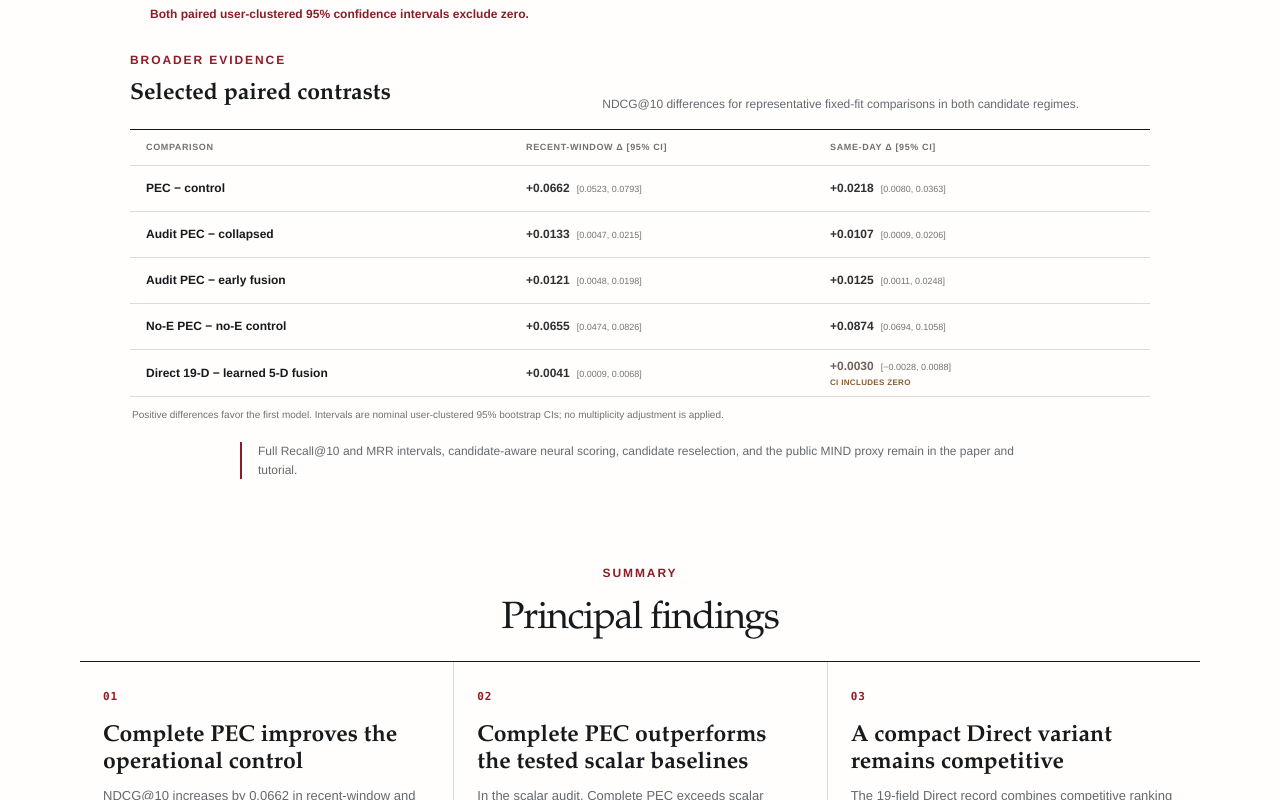
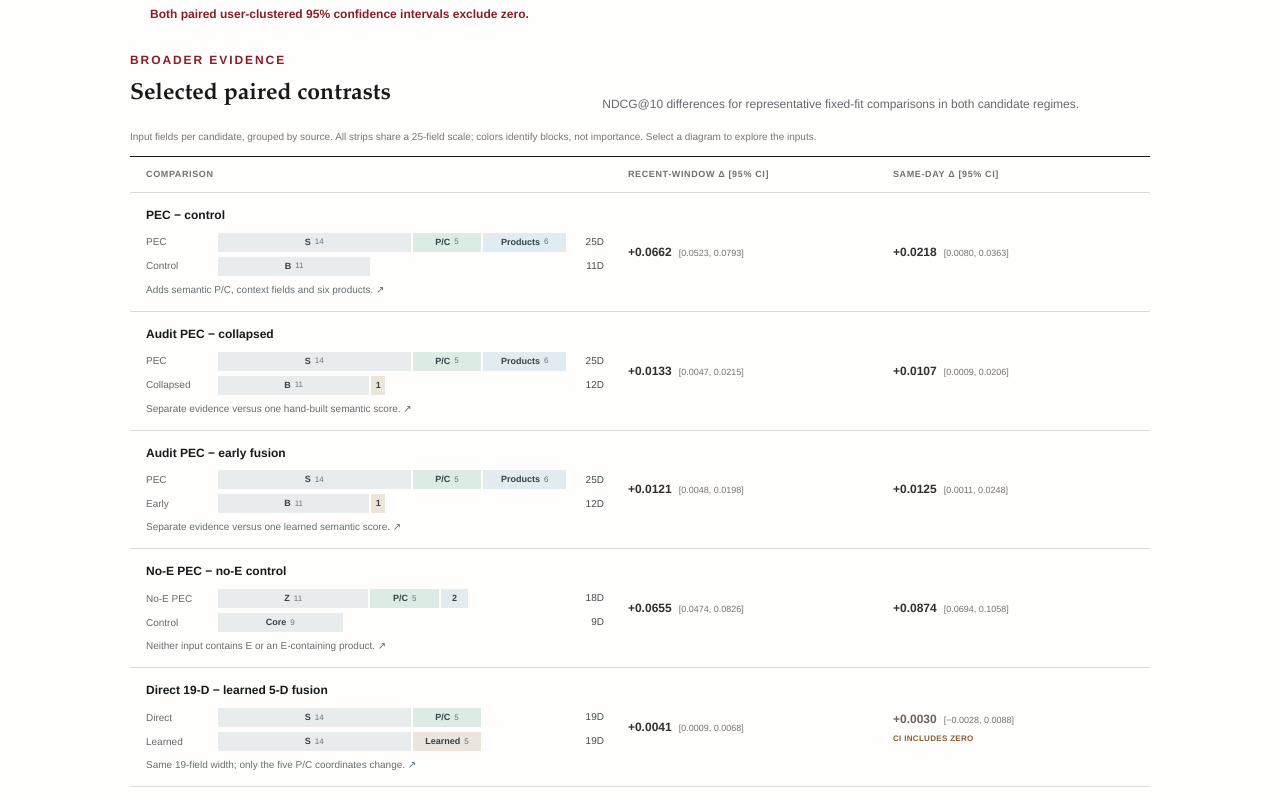
Before and after one commit to WoojinPark-Jay/pec-fuse-ranking, a React (Vite) app in the folder tutorial/: page / in a window 1280 px wide. Shown: the part 3060-3860 px from the top of the page. Built offline with nearby package versions, Linux system fonts and the light colour scheme.

Commit message:
Add compact input diagrams to project comparison table

```diff
--- /dev/null
+++ b/tutorial/src/components/comparison-input-strips.css
@@ -0,0 +1,43 @@
+/* Compact input diagrams for the project results table, not candidate matrices. */
+.project-page .contrast-table .contrast-row { grid-template-columns: minmax(0, 1.9fr) minmax(0, 1fr) minmax(0, 1fr); column-gap: 24px; }
+.project-page .contrast-table .contrast-row:not(.contrast-header) { padding-block: 14px; }
+.contrast-structure { min-width: 0; }
+.contrast-structure > strong { display: block; margin-bottom: 9px; font-size: 12px; line-height: 1.4; }
+.project-page .comparison-input-strips { display: block; color: inherit; text-decoration: none; }
+.input-strip-pair { display: grid; gap: 5px; }
+.input-strip-row { display: grid; grid-template-columns: 64px minmax(0, 1fr) 30px; gap: 8px; align-items: center; }
+.input-strip-name { color: #65696d; font-size: 10px; line-height: 1.2; }
+.input-strip-track { display: flex; min-width: 0; height: 19px; gap: 2px; }
+.input-strip-part { display: flex; min-width: 0; align-items: center; justify-content: center; gap: 4px; color: #344247; font-size: 9px; font-weight: 650; line-height: 1; }
+.input-strip-part > span { opacity: .7; font-size: 8px; font-weight: 500; }
+.input-strip-context { background: #e9ecec; }
+.input-strip-semantic { background: #dcece5; }
+.input-strip-products { background: #e1ecf1; }
+.input-strip-mixed { background: #ebe5db; }
+.input-strip-remainder { min-width: 0; }
+.input-strip-width { color: #454b4e; font-size: 10px; font-variant-numeric: tabular-nums; text-align: right; }
+.input-strip-note { display: block; margin-top: 7px; color: #686e70; font-size: 10px; line-height: 1.4; }
+.input-strip-note > span { color: #526b74; }
+.comparison-input-strips:hover .input-strip-note { color: #253c46; text-decoration: underline; text-underline-offset: 3px; }
+.comparison-input-strips:focus-visible { outline: 2px solid #315b6b; outline-offset: 5px; }
+.project-page .contrast-estimate { display: flex; flex-wrap: wrap; gap: 3px 7px; align-items: baseline; }
+.project-page .contrast-estimate em { flex-basis: 100%; }
+.contrast-input-key { margin: 0 0 12px; color: #777875; font-size: 10px; line-height: 1.5; }
+@media(max-width: 800px) {
+  .project-page .contrast-table .contrast-row { column-gap: 16px; }
+  .input-strip-row { grid-template-columns: 52px minmax(0, 1fr) 26px; gap: 5px; }
+  .input-strip-part { font-size: 8px; gap: 2px; }
+}
+@media(max-width: 680px) {
+  .project-page .contrast-table { overflow: visible; }
+  .project-page .contrast-table .contrast-header { display: none; }
+  .project-page .contrast-table .contrast-row { min-width: 0; grid-template-columns: minmax(0, 1fr) minmax(0, 1fr); gap: 12px 18px; padding-inline: 0; }
+  .contrast-structure { grid-column: 1 / -1; }
+  .contrast-structure > strong { font-size: 13px; }
+  .input-strip-row { grid-template-columns: 64px minmax(0, 1fr) 30px; gap: 8px; }
+  .input-strip-part { font-size: 10px; }
+  .input-strip-note { font-size: 11px; }
+  .project-page .contrast-estimate::before { flex-basis: 100%; color: #737879; font-size: 9px; font-weight: 500; letter-spacing: .04em; }
+  .project-page .contrast-estimate:nth-child(2)::before { content: "RECENT-WINDOW"; }
+  .project-page .contrast-estimate:nth-child(3)::before { content: "SAME-DAY"; }
+}
--- /dev/null
+++ b/tutorial/src/components/comparison-input-strips.tsx
@@ -0,0 +1,37 @@
+import "./comparison-input-strips.css";
+
+type Part = { label: string; count: number; tone: "context" | "semantic" | "products" | "mixed"; description: string };
+type Input = { label: string; parts: Part[] };
+const context = (label: string, count: number, description: string): Part => ({ label, count, tone: "context", description });
+const semantic: Part = { label: "P/C", count: 5, tone: "semantic", description: "One profile alignment and four semantic consumption summaries" };
+const products: Part = { label: "Products", count: 6, tone: "products", description: "Six explicit cross-source products" };
+const shared = context("S", 14, "Shared context: eleven Z fields and three retained-trace fields");
+const baseline = context("B", 11, "Operational baseline: nine core controls and trace membership and reciprocal rank; not the eleven-field Z block");
+const complete: Input = { label: "PEC", parts: [shared, semantic, products] };
+const schemas = {
+  headline: { rows: [complete, { label: "Control", parts: [baseline] }], note: "Adds semantic P/C, context fields and six products." },
+  collapsed: { rows: [complete, { label: "Collapsed", parts: [baseline, { label: "1", count: 1, tone: "mixed", description: "One hand-built mixed semantic score" }] }], note: "Separate evidence versus one hand-built semantic score." },
+  early: { rows: [complete, { label: "Early", parts: [baseline, { label: "1", count: 1, tone: "mixed", description: "One learned mixed semantic score; not the learned 5-D audit" }] }], note: "Separate evidence versus one learned semantic score." },
+  noe: { rows: [{ label: "No-E PEC", parts: [context("Z", 11, "Nine core controls plus profile-count and consumption-count fields"), semantic, { label: "2", count: 2, tone: "products", description: "Two remaining profile-consumption products; all E-containing products removed" }] }, { label: "Control", parts: [context("Core", 9, "Nine core controls; trace membership and reciprocal rank removed from B")] }], note: "Neither input contains E or an E-containing product." },
+  direct: { rows: [{ label: "Direct", parts: [shared, semantic] }, { label: "Learned", parts: [shared, { label: "Learned", count: 5, tone: "mixed", description: "A learned five-dimensional transform of the same five P/C coordinates" }] }], note: "Same 19-field width; only the five P/C coordinates change." },
+} satisfies Record<string, { rows: Input[]; note: string }>;
+
+export function ComparisonInputStrips({ kind }: { kind: keyof typeof schemas }) {
+  const schema = schemas[kind];
+  return <a className="comparison-input-strips" href="?view=tutorial&lang=en#atlas" aria-label={schema.note + " Explore input definitions in the tutorial."}>
+    <span className="input-strip-pair">
+      {schema.rows.map(row => {
+        const total = row.parts.reduce((n, part) => n + part.count, 0);
+        return <span className="input-strip-row" key={row.label}>
+          <span className="input-strip-name">{row.label}</span>
+          <span className="input-strip-track" role="img" aria-label={row.label + ": " + row.parts.map(part => part.description + " (" + part.count + " fields)").join("; ") + ". Total " + total + " fields."}>
+            {row.parts.map(part => <span key={part.label} className={"input-strip-part input-strip-" + part.tone} style={{ flex: part.count + " 0 0" }} title={part.description + " (" + part.count + " fields)"} aria-hidden="true">{part.label}{part.count > 2 && <span>{part.count}</span>}</span>)}
+            {total < 25 && <span className="input-strip-remainder" style={{ flex: (25 - total) + " 0 0" }} aria-hidden="true" />}
+          </span>
+          <span className="input-strip-width">{total}D</span>
+        </span>;
+      })}
+    </span>
+    <span className="input-strip-note">{schema.note}<span aria-hidden="true"> ↗</span></span>
+  </a>;
+}
--- a/tutorial/src/project-home.tsx
+++ b/tutorial/src/project-home.tsx
@@ -1,4 +1,5 @@
 import "./project-home.css";
+import { ComparisonInputStrips } from "./components/comparison-input-strips";
 
 const REPOSITORY_URL = "https://github.com/WoojinPark-Jay/pec-fuse-ranking";
 const ARTIFACT_URL = "https://anonymous.4open.science/r/pec-fuse-ranking-9F34/";
@@ -131,13 +132,14 @@ export function ProjectHome(_props: { lang: "en" | "ko" }) {
               <div><p className="section-kicker">Broader evidence</p><h3>Selected paired contrasts</h3></div>
               <p>NDCG@10 differences for representative fixed-fit comparisons in both candidate regimes.</p>
             </div>
+            <p className="contrast-input-key">Input fields per candidate, grouped by source. All strips share a 25-field scale; colors identify blocks, not importance. Select a diagram to explore the inputs.</p>
             <div className="contrast-table" role="table" aria-label="Selected paired NDCG at 10 contrasts">
               <div className="contrast-row contrast-header" role="row"><span role="columnheader">Comparison</span><span role="columnheader">Recent-window Δ [95% CI]</span><span role="columnheader">Same-day Δ [95% CI]</span></div>
-              <div className="contrast-row" role="row"><strong role="cell">PEC − control</strong><span className="contrast-estimate" role="cell">+0.0662 <small>[0.0523, 0.0793]</small></span><span className="contrast-estimate" role="cell">+0.0218 <small>[0.0080, 0.0363]</small></span></div>
-              <div className="contrast-row" role="row"><strong role="cell">Audit PEC − collapsed</strong><span className="contrast-estimate" role="cell">+0.0133 <small>[0.0047, 0.0215]</small></span><span className="contrast-estimate" role="cell">+0.0107 <small>[0.0009, 0.0206]</small></span></div>
-              <div className="contrast-row" role="row"><strong role="cell">Audit PEC − early fusion</strong><span className="contrast-estimate" role="cell">+0.0121 <small>[0.0048, 0.0198]</small></span><span className="contrast-estimate" role="cell">+0.0125 <small>[0.0011, 0.0248]</small></span></div>
-              <div className="contrast-row" role="row"><strong role="cell">No-E PEC − no-E control</strong><span className="contrast-estimate" role="cell">+0.0655 <small>[0.0474, 0.0826]</small></span><span className="contrast-estimate" role="cell">+0.0874 <small>[0.0694, 0.1058]</small></span></div>
-              <div className="contrast-row" role="row"><strong role="cell">Direct 19-D − learned 5-D fusion</strong><span className="contrast-estimate" role="cell">+0.0041 <small>[0.0009, 0.0068]</small></span><span className="contrast-estimate is-uncertain" role="cell">+0.0030 <small>[−0.0028, 0.0088]</small><em>CI includes zero</em></span></div>
+              <div className="contrast-row" role="row"><div role="cell" className="contrast-structure"><strong>PEC − control</strong><ComparisonInputStrips kind="headline" /></div><span className="contrast-estimate" role="cell">+0.0662 <small>[0.0523, 0.0793]</small></span><span className="contrast-estimate" role="cell">+0.0218 <small>[0.0080, 0.0363]</small></span></div>
+              <div className="contrast-row" role="row"><div role="cell" className="contrast-structure"><strong>Audit PEC − collapsed</strong><ComparisonInputStrips kind="collapsed" /></div><span className="contrast-estimate" role="cell">+0.0133 <small>[0.0047, 0.0215]</small></span><span className="contrast-estimate" role="cell">+0.0107 <small>[0.0009, 0.0206]</small></span></div>
+              <div className="contrast-row" role="row"><div role="cell" className="contrast-structure"><strong>Audit PEC − early fusion</strong><ComparisonInputStrips kind="early" /></div><span className="contrast-estimate" role="cell">+0.0121 <small>[0.0048, 0.0198]</small></span><span className="contrast-estimate" role="cell">+0.0125 <small>[0.0011, 0.0248]</small></span></div>
+              <div className="contrast-row" role="row"><div role="cell" className="contrast-structure"><strong>No-E PEC − no-E control</strong><ComparisonInputStrips kind="noe" /></div><span className="contrast-estimate" role="cell">+0.0655 <small>[0.0474, 0.0826]</small></span><span className="contrast-estimate" role="cell">+0.0874 <small>[0.0694, 0.1058]</small></span></div>
+              <div className="contrast-row" role="row"><div role="cell" className="contrast-structure"><strong>Direct 19-D − learned 5-D fusion</strong><ComparisonInputStrips kind="direct" /></div><span className="contrast-estimate" role="cell">+0.0041 <small>[0.0009, 0.0068]</small></span><span className="contrast-estimate is-uncertain" role="cell">+0.0030 <small>[−0.0028, 0.0088]</small><em>CI includes zero</em></span></div>
             </div>
             <p className="contrast-footnote">Positive differences favor the first model. Intervals are nominal user-clustered 95% bootstrap CIs; no multiplicity adjustment is applied.</p>
           </div>
```
Also changed, not shown: 1 other file (tests, documents, lock files or other folders).
